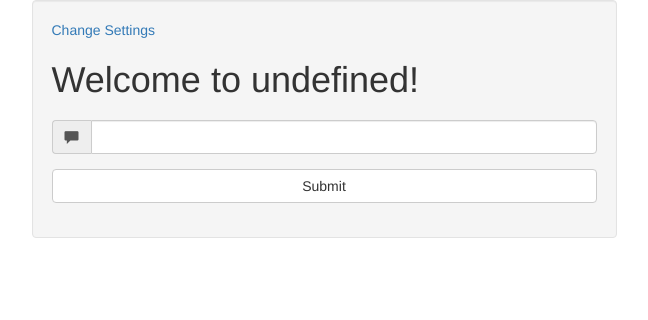
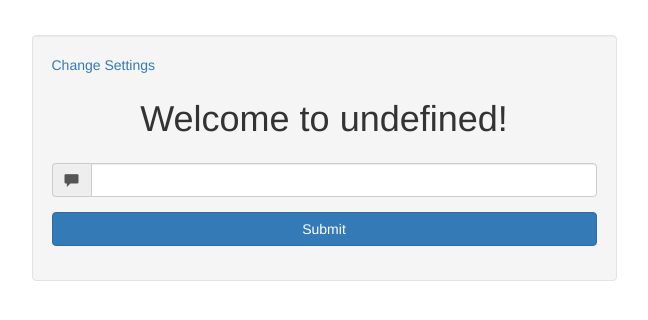
Before and after one commit to motttajm/sockets-basics, a website: page public/chat.html in a window 1280 px wide. Shown: the whole page, without its empty margins (316-964 px from the left). Drawn offline with Linux system fonts and the light colour scheme; no server answers.

Commit message:
final custom styles

```diff
--- a/public/chat.html
+++ b/public/chat.html
@@ -5,6 +5,11 @@
 		<title>Socket.io Basics!</title>
 		<link rel="stylesheet" href="./css/bootstrap.min.css">
 		<link rel="stylesheet" href="./css/styles.css">
+		<style>
+			.well {
+				margin-top: 35px;
+			}
+		</style>
 	</head>
 	<body>
 		<div class="container">
@@ -12,7 +17,7 @@
 				<div class="col-md-6 col-md-offset-3 well">
 					<a href="/index.html">Change Settings</a>	<!-- anchors to index page -->
 
-					<h1 class="room-title"></h1>
+					<h1 class="room-title text-center"></h1>
 
 					<ul class="messages list-group" >
 						<!-- Messages end up here -->
@@ -29,7 +34,7 @@
 						</div>
 
 						<div class="form-group">
-							<input type="submit" class="btn btn-default btn-block"/>
+							<input type="submit" class="btn btn-primary btn-block"/>
 						</div>
 
 					</form>
--- a/public/css/styles.css
+++ b/public/css/styles.css
@@ -4,3 +4,11 @@
 	display: flex;
 	align-items: center;
 }
+
+h1 {
+	margin: 24px 0;
+}
+
+.messages p {
+	margin: 6px 0;
+}
```
Also changed, not shown: public/index.html (+1 -1 lines).
